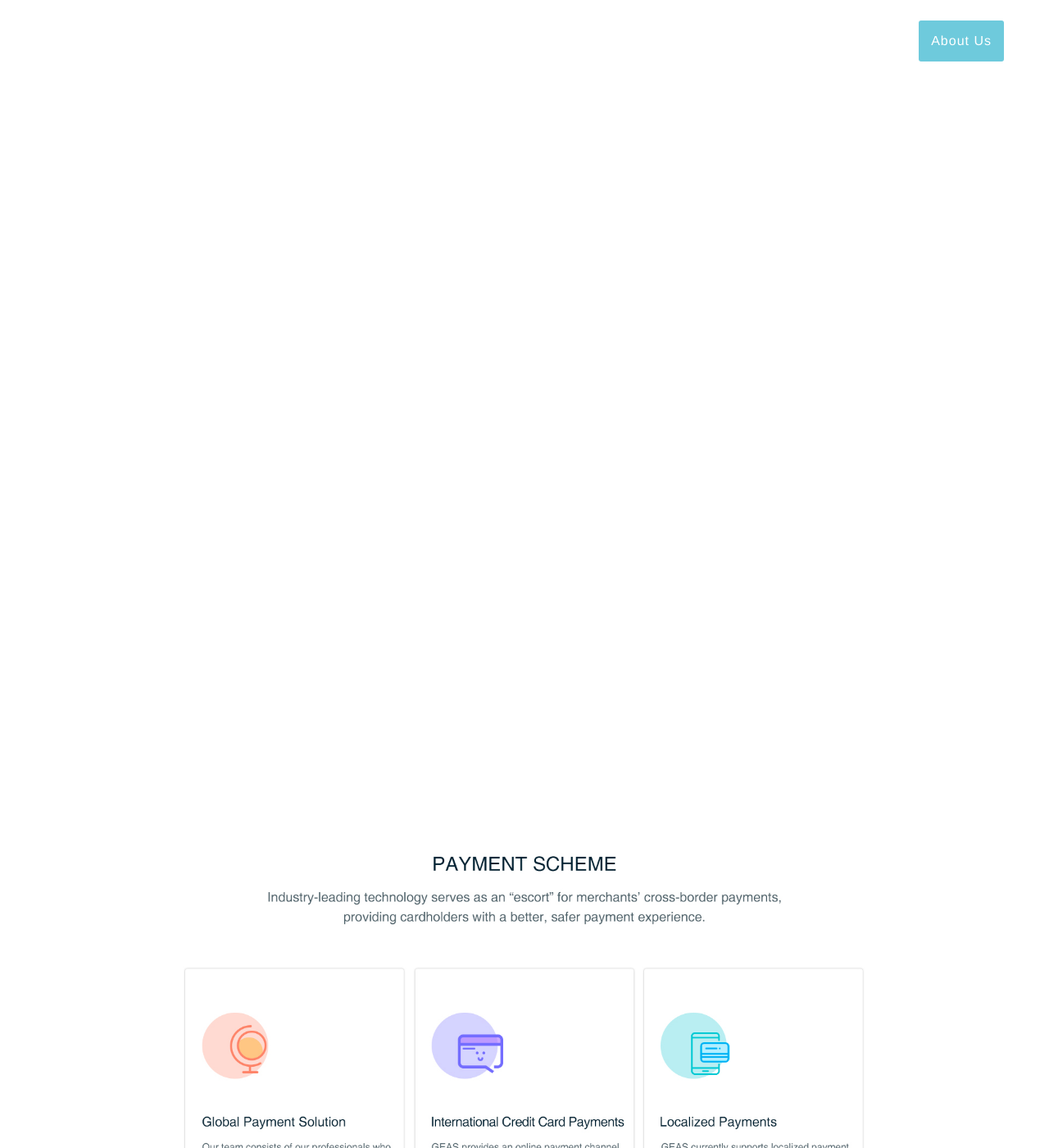
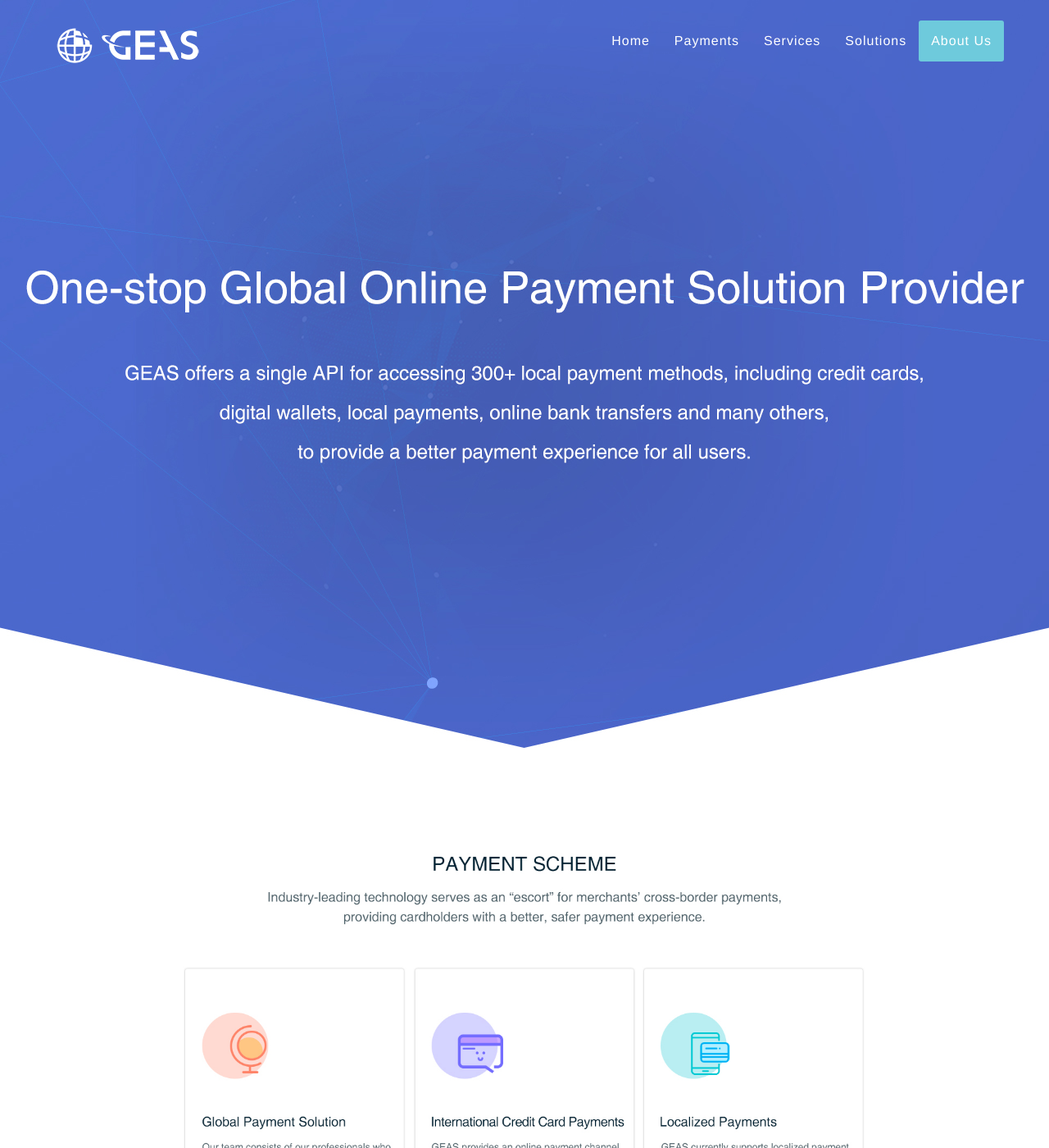
Before and after one commit to xuguangtech/geaspay, a Jekyll site: the page built from index.html, in a window 1280 px wide and 1400 px high. Shown: the whole window at 82% size. Built offline with Jekyll 4.4.1, drawn with Linux system fonts in a browser that asks for light colours.

Commit message:
css update

```diff
--- a/assets/css/style.css
+++ b/assets/css/style.css
@@ -45,7 +45,7 @@ p{letter-spacing:1px;font-size: 16px;}
 /* --Line-- */
 
 hr { margin: 15px auto; padding: 0; max-width: 130px;border: 0; border-top: solid 3px #333;text-align: center;}
-hr:after {content: url(../images/dots.png);display: inline-block;position: relative;top: -.8em;padding: 0 .55em;font-family: FontAwesome;color: #333;background-color: #F0F0F0;}
+hr:after {content: url(/assets/img/dots.png);display: inline-block;position: relative;top: -.8em;padding: 0 .55em;font-family: FontAwesome;color: #333;background-color: #F0F0F0;}
 
 /* --Color-- */
 .red {color: #E01563;}
@@ -103,7 +103,7 @@ hr:after {content: url(../images/dots.png);display: inline-block;position: relat
         font-size: 1.5em;
     }
 }
-header{text-align: center;color: #fff;background: url(../images/linshi/header.jpg) no-repeat scroll center center ;-webkit-background-size: cover;-moz-background-size: cover;background-size: cover;-o-background-size: cover;min-height: 960px;}
+header{text-align: center;color: #fff;background: url(/assets/img/linshi/header.jpg) no-repeat scroll center center ;-webkit-background-size: cover;-moz-background-size: cover;background-size: cover;-o-background-size: cover;min-height: 960px;}
 header img{display: block; margin: 200px auto  50px auto;}
 header .intro-text .intro-heading {text-transform: uppercase;font-family: Montserrat,"Helvetica Neue",Helvetica,Arial,sans-serif;font-weight: 700;font-size: 50px;}
 header .intro-text .intro-lead-in {margin-bottom: 30px;font-family: 'Shadows Into Light', cursive;font-style: italic;font-size: 42px;}
@@ -131,7 +131,7 @@ header .intro-text .intro-lead-in {margin-bottom: 30px;font-family: 'Shadows Int
 .box-content .heading h2{font-size: 45px;letter-spacing:2px;}
 .box-content .heading .intro{margin-bottom: 30px;font-family: 'Shadows Into Light', cursive;font-size:22px;font-style: italic;}
 
-.box-content.box-style {background-attachment:fixed; background-image: url(../images/bg-1.jpg);background-repeat: repeat;background-position: bottom;background-color: #222;color:#fff;}
+.box-content.box-style {background-attachment:fixed; background-image: url(/assets/img/bg-1.jpg);background-repeat: repeat;background-position: bottom;background-color: #222;color:#fff;}
 
 /* ---------------------------------------------------------------------------- */
 /* ------------------------------Services(box-1)------------------------------- */
```
